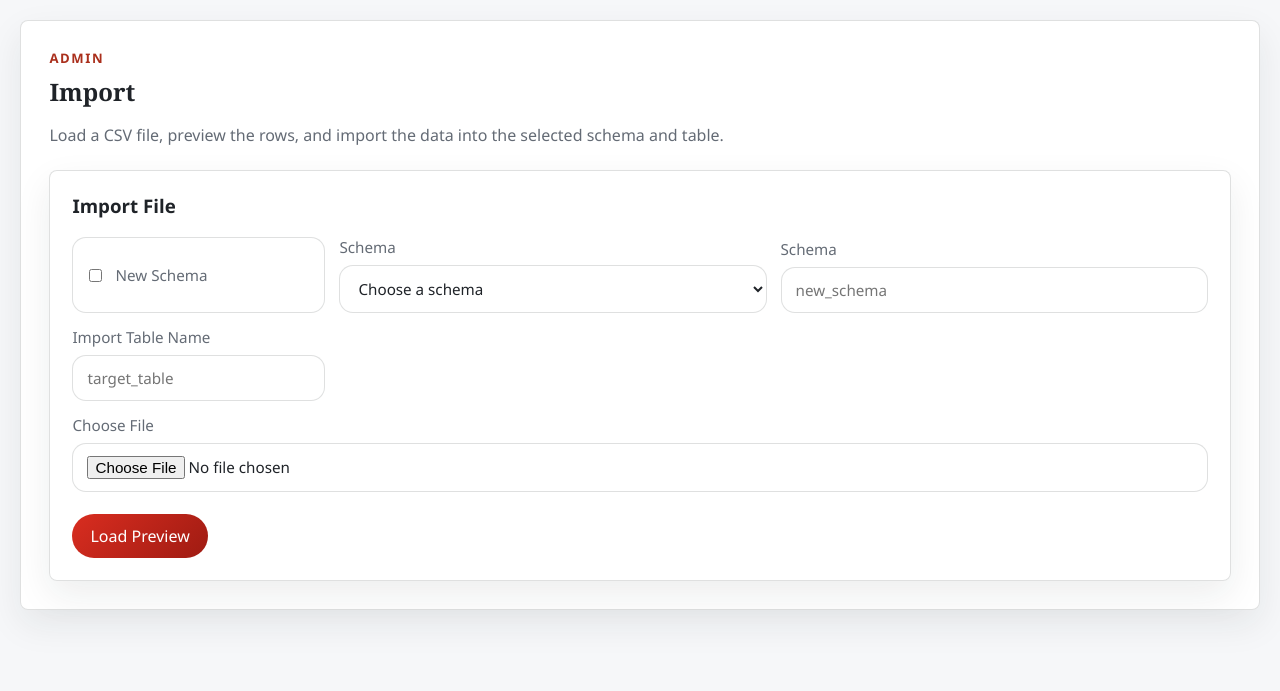
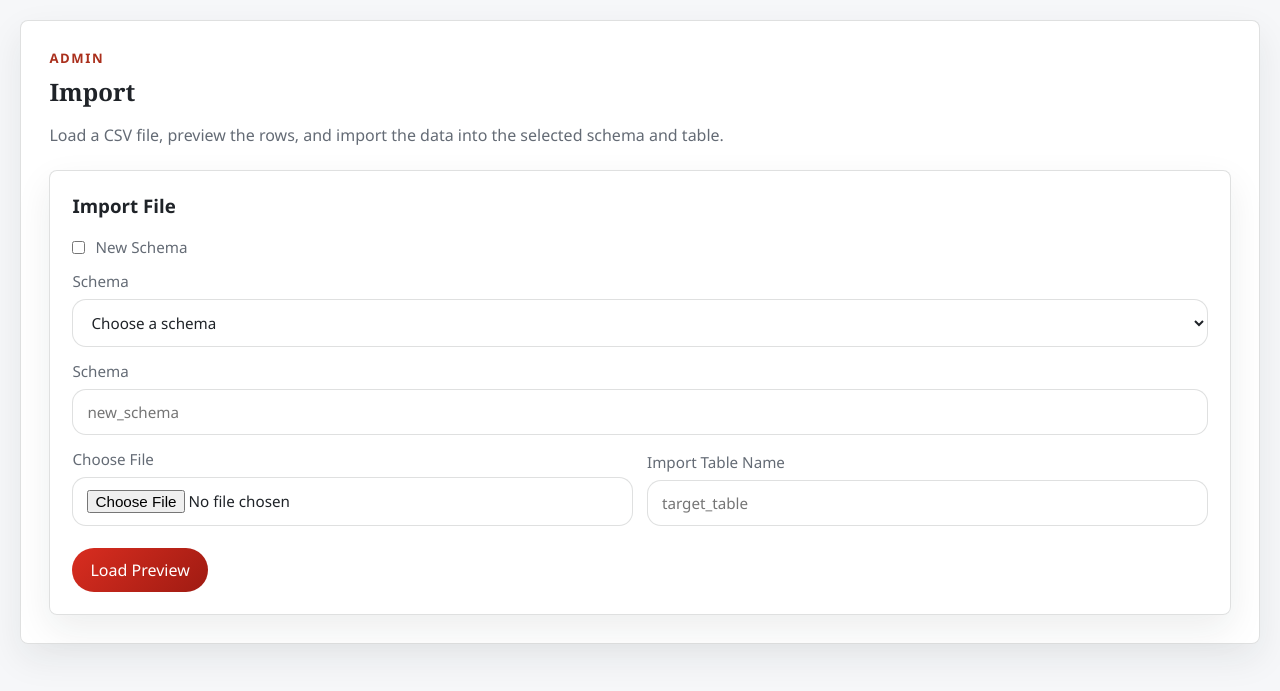
Before and after one commit to ivanxma/HeatWave_Demo, a Flask app: template templates/import.html in a window 1280 px wide. Shown: the top 691 px of the page. Run offline with Flask 3, Linux system fonts and the light colour scheme; the template is opened without the code that fills it, so the values that code supplies are empty; some libraries are stand-ins or nearby versions.

Commit message:
Adjust import schema layout

```diff
--- a/static/style.css
+++ b/static/style.css
@@ -1144,15 +1144,23 @@ textarea {
   margin-bottom: 14px;
 }
 
-.import-target-grid {
-  display: grid;
-  grid-template-columns: minmax(150px, max-content) minmax(220px, 1fr) minmax(220px, 1fr);
+.import-schema-grid,
+.import-file-table-grid {
+  display: grid;
   gap: 14px;
   align-items: end;
 }
 
+.import-schema-grid {
+  grid-template-columns: minmax(220px, 1fr);
+}
+
+.import-file-table-grid {
+  grid-template-columns: repeat(2, minmax(220px, 1fr));
+}
+
 .import-new-schema-toggle {
-  min-height: 100%;
+  justify-self: start;
 }
 
 .import-existing-target-warning {
--- a/templates/import.html
+++ b/templates/import.html
@@ -13,12 +13,12 @@
     <form method="post" enctype="multipart/form-data" class="form-grid" id="import-file-form">
       <input type="hidden" name="preview_token" value="{{ import_form.preview_token }}">
 
-      <div class="import-target-grid">
-        <label class="checkbox-row import-new-schema-toggle">
-          <input name="new_schema" id="import-new-schema-checkbox" type="checkbox" {% if import_form.new_schema %}checked{% endif %}>
-          <span>New Schema</span>
-        </label>
+      <label class="checkbox-field import-new-schema-toggle">
+        <input name="new_schema" id="import-new-schema-checkbox" type="checkbox" {% if import_form.new_schema %}checked{% endif %}>
+        <span>New Schema</span>
+      </label>
 
+      <div class="import-schema-grid">
         <label id="import-existing-schema-field" {% if import_form.new_schema %}hidden{% endif %}>
           Schema
           <select name="database_name" id="import-schema-select" {% if import_form.new_schema %}disabled{% endif %}>
@@ -48,6 +48,13 @@
             {% endfor %}
           </datalist>
         </label>
+      </div>
+
+      <div class="import-file-table-grid">
+        <label>
+          Choose File
+          <input name="import_file" id="import-file-input" type="file" accept=".csv">
+        </label>
 
         <label>
           Import Table Name
@@ -60,12 +67,6 @@
           >
         </label>
       </div>
-
-      <label>
-        Choose File
-        <input name="import_file" id="import-file-input" type="file" accept=".csv">
-      </label>
-
       {% if selected_database_is_system %}
       <p class="helper-text">System databases are protected. Choose a non-system database or create a new schema.</p>
       {% endif %}
```
